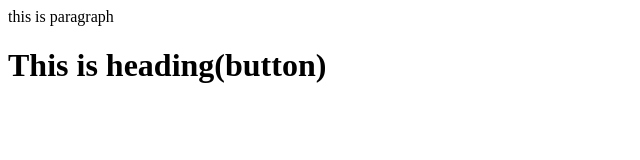
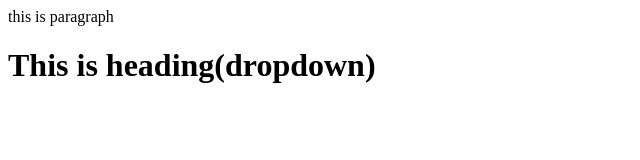
Before and after one commit to Purnachandra890/newRepo, a plain HTML site: page index.html in a window 1280 px wide. Shown: the whole page, without its empty margins (0-640 px from the left). Drawn offline with Linux system fonts and the light colour scheme.

```diff
--- a/index.html
+++ b/index.html
@@ -1,2 +1,2 @@
 <p>this is paragraph</p>
-<h1>This  is heading(button)</h1>
+<h1>This  is heading(dropdown)</h1>
```
